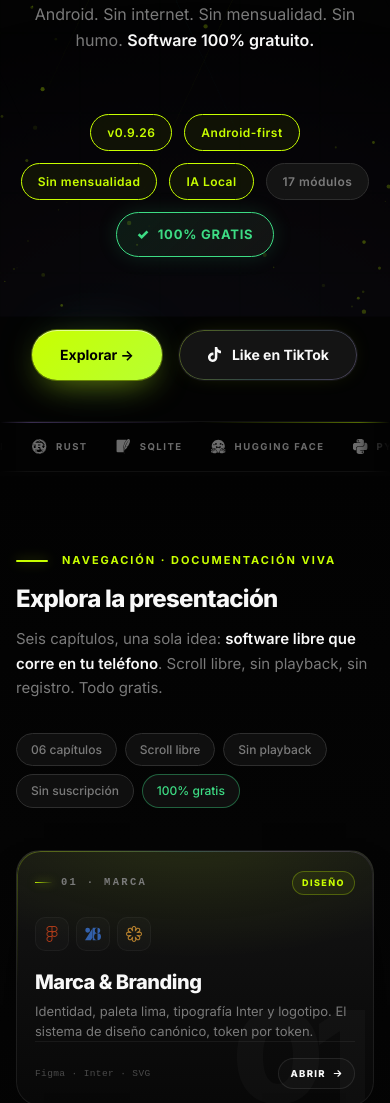
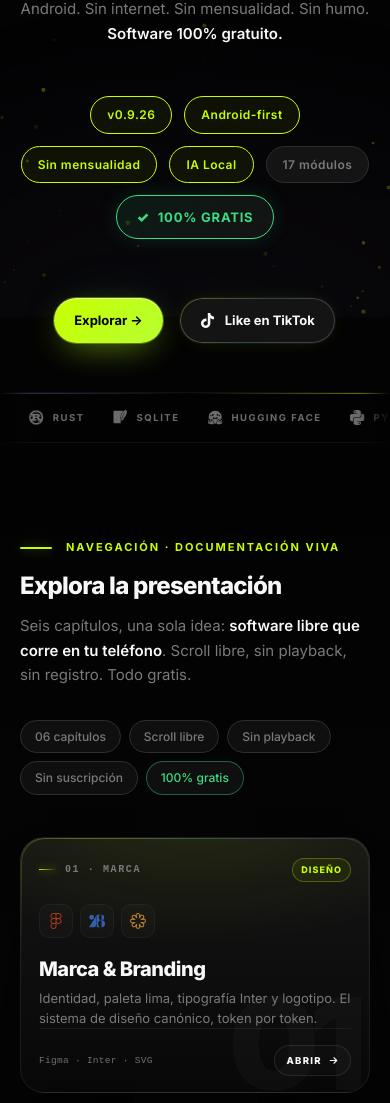
Before and after one commit to thinkfashz/fabri-core, a plain HTML site: page presentacion/index.html in a window 390 px wide. Shown: the part 527-1630 px from the top of the page. Drawn offline with nearby package versions, Linux system fonts and the light colour scheme.

Commit message:
fix(presentacion): hero al alto de la ventana, bloques centrados y tarjetas más legibles

```diff
--- a/presentacion/shared.css
+++ b/presentacion/shared.css
@@ -286,7 +286,7 @@ body {
 }
 
 /* ============ LAYOUT ============ */
-.stack { display: flex; flex-direction: column; align-items: center; gap: 24px; width: 100%; }
+.stack { display: flex; flex-direction: column; align-items: center; gap: 24px; width: 100%; margin-inline: auto; }
 .row { display: flex; flex-wrap: wrap; gap: 20px; justify-content: center; align-items: center; }
 .col { display: flex; flex-direction: column; gap: 16px; }
 .grid-2 { display: grid; grid-template-columns: repeat(2, 1fr); gap: 20px; width: 100%; max-width: 1000px; }
@@ -1495,7 +1495,7 @@ body::after {
   border-radius: 24px;
   border: 1px solid rgba(255, 255, 255, 0.075);
   background:
-    radial-gradient(140% 90% at 50% -10%, rgba(var(--accent, 200, 255, 0), 0.10), transparent 58%),
+    radial-gradient(140% 90% at 50% -10%, rgba(var(--accent, 200, 255, 0), 0.085), transparent 58%),
     linear-gradient(180deg, rgba(22, 22, 22, 0.94) 0%, rgba(8, 8, 8, 0.97) 100%);
   box-shadow:
     inset 0 1px 0 rgba(255, 255, 255, 0.07),
@@ -1618,12 +1618,14 @@ body::after {
   display: flex;
   align-items: center;
   gap: 8px;
+  min-width: 0;
   font-family: var(--mono);
-  font-size: 10.5px;
+  font-size: 10px;
   font-weight: 700;
-  letter-spacing: 0.22em;
+  letter-spacing: 0.16em;
   text-transform: uppercase;
   color: var(--muted);
+  white-space: nowrap;
 }
 
 .lc-num::before {
@@ -1637,14 +1639,15 @@ body::after {
 .lc-badge {
   font-size: 9px;
   font-weight: 800;
-  letter-spacing: 0.16em;
+  letter-spacing: 0.12em;
   text-transform: uppercase;
   color: rgb(var(--accent, 200, 255, 0));
-  padding: 4px 9px;
+  padding: 4px 8px;
   border: 1px solid rgba(var(--accent, 200, 255, 0), 0.28);
   border-radius: 999px;
   background: rgba(var(--accent, 200, 255, 0), 0.06);
   white-space: nowrap;
+  flex-shrink: 0;
 }
 
 .lc-icons {
@@ -1719,8 +1722,8 @@ body::after {
 .lc-tech {
   font-family: var(--mono);
   font-size: 9.5px;
-  letter-spacing: 0.04em;
-  color: var(--muted-2);
+  letter-spacing: 0.03em;
+  color: rgba(255, 255, 255, 0.42);
   white-space: nowrap;
   overflow: hidden;
   text-overflow: ellipsis;
@@ -1764,6 +1767,29 @@ body::after {
 .launcher-card:hover .lc-go svg { transform: translateX(2px); }
 
 /* ============================================================
+   v4 · HERO AJUSTADO A LA VENTANA
+   ============================================================ */
+#hero {
+  padding-top: 104px;
+  padding-bottom: 64px;
+}
+
+#hero .stack { gap: 20px; }
+#hero .mt-20 { margin-top: 12px; }
+#hero .mt-32 { margin-top: 20px; }
+
+@media (max-width: 640px) {
+  .section { padding: 96px 20px 64px; }
+  #hero { padding-top: 84px; padding-bottom: 48px; }
+  #hero .stack { gap: 16px; }
+  #hero .mt-20 { margin-top: 10px; }
+  #hero .mt-32 { margin-top: 18px; }
+  #hero .label { font-size: 9px; letter-spacing: 0.14em; }
+  #hero .lead { font-size: 15px; }
+  .cta-btn { padding: 12px 20px; font-size: 13px; }
+}
+
+/* ============================================================
    v4 · GUÍA DE USO (tres tarjetas)
    ============================================================ */
 .doc-grid {
--- a/web/presentacion/shared.css
+++ b/web/presentacion/shared.css
@@ -286,7 +286,7 @@ body {
 }
 
 /* ============ LAYOUT ============ */
-.stack { display: flex; flex-direction: column; align-items: center; gap: 24px; width: 100%; }
+.stack { display: flex; flex-direction: column; align-items: center; gap: 24px; width: 100%; margin-inline: auto; }
 .row { display: flex; flex-wrap: wrap; gap: 20px; justify-content: center; align-items: center; }
 .col { display: flex; flex-direction: column; gap: 16px; }
 .grid-2 { display: grid; grid-template-columns: repeat(2, 1fr); gap: 20px; width: 100%; max-width: 1000px; }
@@ -1495,7 +1495,7 @@ body::after {
   border-radius: 24px;
   border: 1px solid rgba(255, 255, 255, 0.075);
   background:
-    radial-gradient(140% 90% at 50% -10%, rgba(var(--accent, 200, 255, 0), 0.10), transparent 58%),
+    radial-gradient(140% 90% at 50% -10%, rgba(var(--accent, 200, 255, 0), 0.085), transparent 58%),
     linear-gradient(180deg, rgba(22, 22, 22, 0.94) 0%, rgba(8, 8, 8, 0.97) 100%);
   box-shadow:
     inset 0 1px 0 rgba(255, 255, 255, 0.07),
@@ -1618,12 +1618,14 @@ body::after {
   display: flex;
   align-items: center;
   gap: 8px;
+  min-width: 0;
   font-family: var(--mono);
-  font-size: 10.5px;
+  font-size: 10px;
   font-weight: 700;
-  letter-spacing: 0.22em;
+  letter-spacing: 0.16em;
   text-transform: uppercase;
   color: var(--muted);
+  white-space: nowrap;
 }
 
 .lc-num::before {
@@ -1637,14 +1639,15 @@ body::after {
 .lc-badge {
   font-size: 9px;
   font-weight: 800;
-  letter-spacing: 0.16em;
+  letter-spacing: 0.12em;
   text-transform: uppercase;
   color: rgb(var(--accent, 200, 255, 0));
-  padding: 4px 9px;
+  padding: 4px 8px;
   border: 1px solid rgba(var(--accent, 200, 255, 0), 0.28);
   border-radius: 999px;
   background: rgba(var(--accent, 200, 255, 0), 0.06);
   white-space: nowrap;
+  flex-shrink: 0;
 }
 
 .lc-icons {
@@ -1719,8 +1722,8 @@ body::after {
 .lc-tech {
   font-family: var(--mono);
   font-size: 9.5px;
-  letter-spacing: 0.04em;
-  color: var(--muted-2);
+  letter-spacing: 0.03em;
+  color: rgba(255, 255, 255, 0.42);
   white-space: nowrap;
   overflow: hidden;
   text-overflow: ellipsis;
@@ -1764,6 +1767,29 @@ body::after {
 .launcher-card:hover .lc-go svg { transform: translateX(2px); }
 
 /* ============================================================
+   v4 · HERO AJUSTADO A LA VENTANA
+   ============================================================ */
+#hero {
+  padding-top: 104px;
+  padding-bottom: 64px;
+}
+
+#hero .stack { gap: 20px; }
+#hero .mt-20 { margin-top: 12px; }
+#hero .mt-32 { margin-top: 20px; }
+
+@media (max-width: 640px) {
+  .section { padding: 96px 20px 64px; }
+  #hero { padding-top: 84px; padding-bottom: 48px; }
+  #hero .stack { gap: 16px; }
+  #hero .mt-20 { margin-top: 10px; }
+  #hero .mt-32 { margin-top: 18px; }
+  #hero .label { font-size: 9px; letter-spacing: 0.14em; }
+  #hero .lead { font-size: 15px; }
+  .cta-btn { padding: 12px 20px; font-size: 13px; }
+}
+
+/* ============================================================
    v4 · GUÍA DE USO (tres tarjetas)
    ============================================================ */
 .doc-grid {
```
